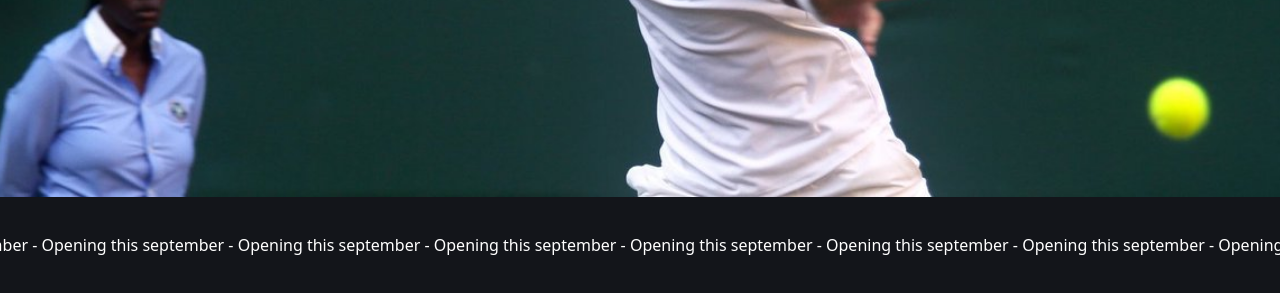
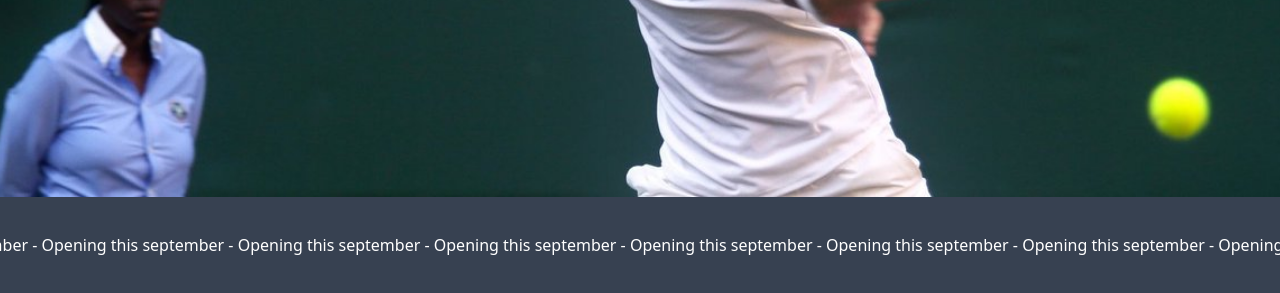
Before and after one commit to SantiZai/delpo-academy, an Astro site: page / in a window 1280 px wide. Shown: the part 531-824 px from the top of the page. Built offline with nearby package versions, Linux system fonts and the light colour scheme; Astro itself is replaced by a stand-in of ours.

Commit message:
slider bg

```diff
--- a/src/components/Slider.astro
+++ b/src/components/Slider.astro
@@ -1,4 +1,4 @@
-<section class="min-h-24 w-full flex flex-col justify-center overflow-hidden text-nowrap">
+<section class="min-h-24 w-full flex flex-col justify-center overflow-hidden text-nowrap bg-gray-700">
     <div class="move h-20 place-content-center inline-block">
         <span>Opening this september -</span>
         <span>Opening this september -</span>
```
